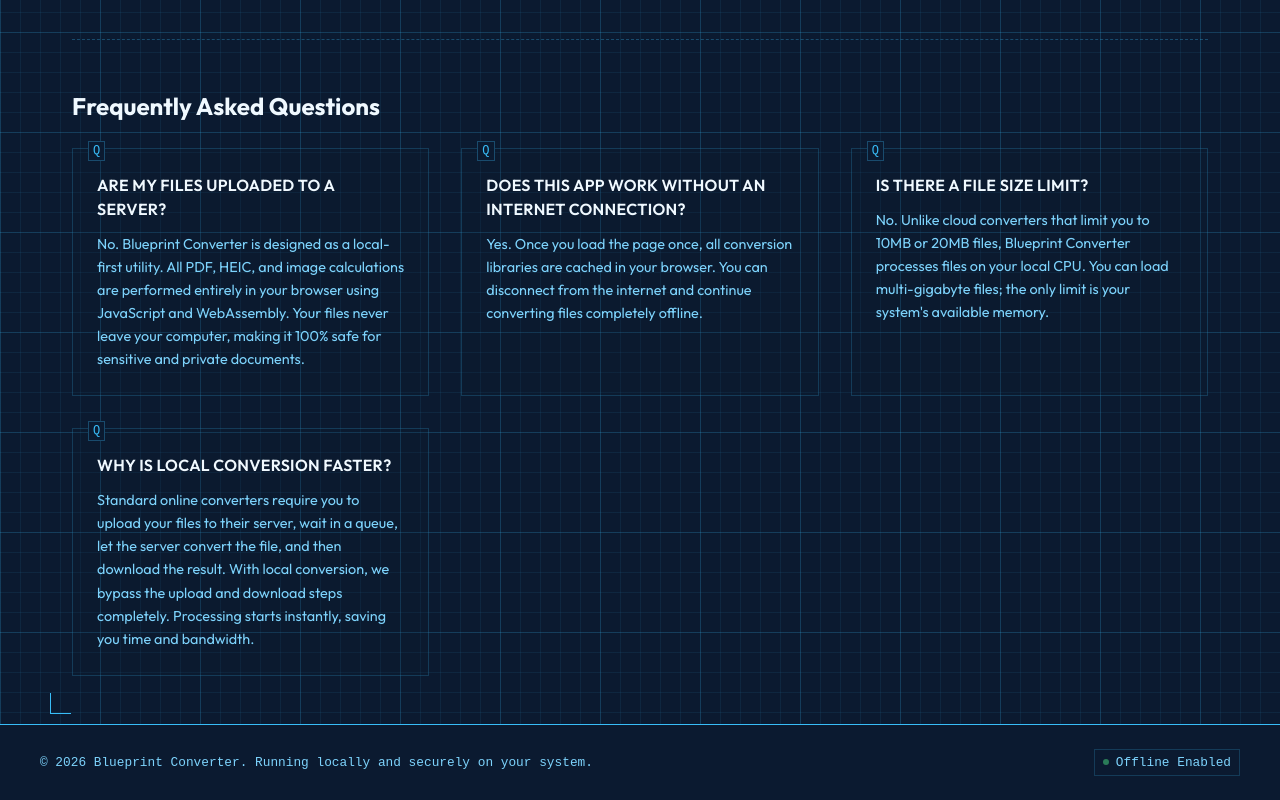
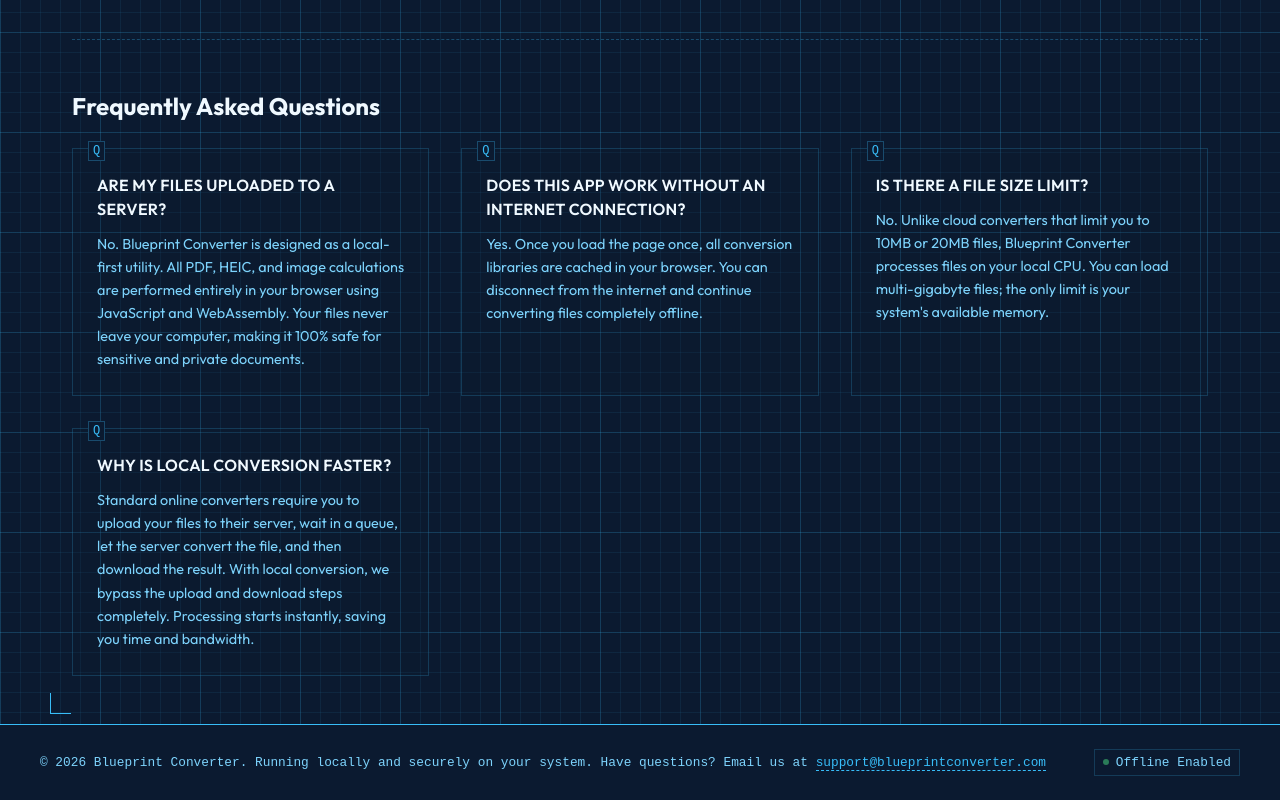
Before and after one commit to domusdash/localfileconverter, a plain HTML site: page index.html in a window 1280 px wide. Shown: the part 1968-2768 px from the top of the page. Drawn offline with nearby package versions, Linux system fonts and the light colour scheme; a script that the page names is missing.

Commit message:
Add support email notice to footer

```diff
--- a/index.html
+++ b/index.html
@@ -312,7 +312,7 @@
 
   <footer class="app-footer">
     <div class="footer-container">
-      <p>&copy; 2026 Blueprint Converter. Running locally and securely on your system.</p>
+      <p>&copy; 2026 Blueprint Converter. Running locally and securely on your system. Have questions? Email us at <a href="mailto:support@blueprintconverter.com" class="support-email">support@blueprintconverter.com</a></p>
       <div class="footer-links">
         <span class="indicator"><span class="dot bg-success animate-pulse"></span> Offline Enabled</span>
       </div>
--- a/style.css
+++ b/style.css
@@ -846,6 +846,17 @@
   color: var(--blueprint-muted);
 }
 
+.support-email {
+  color: var(--blueprint-cyan);
+  text-decoration: none;
+  border-bottom: 1px dashed var(--blueprint-cyan);
+  transition: var(--transition-smooth);
+}
+.support-email:hover {
+  color: #fff;
+  border-bottom-style: solid;
+}
+
 .footer-links {
   display: flex;
   align-items: center;
```
